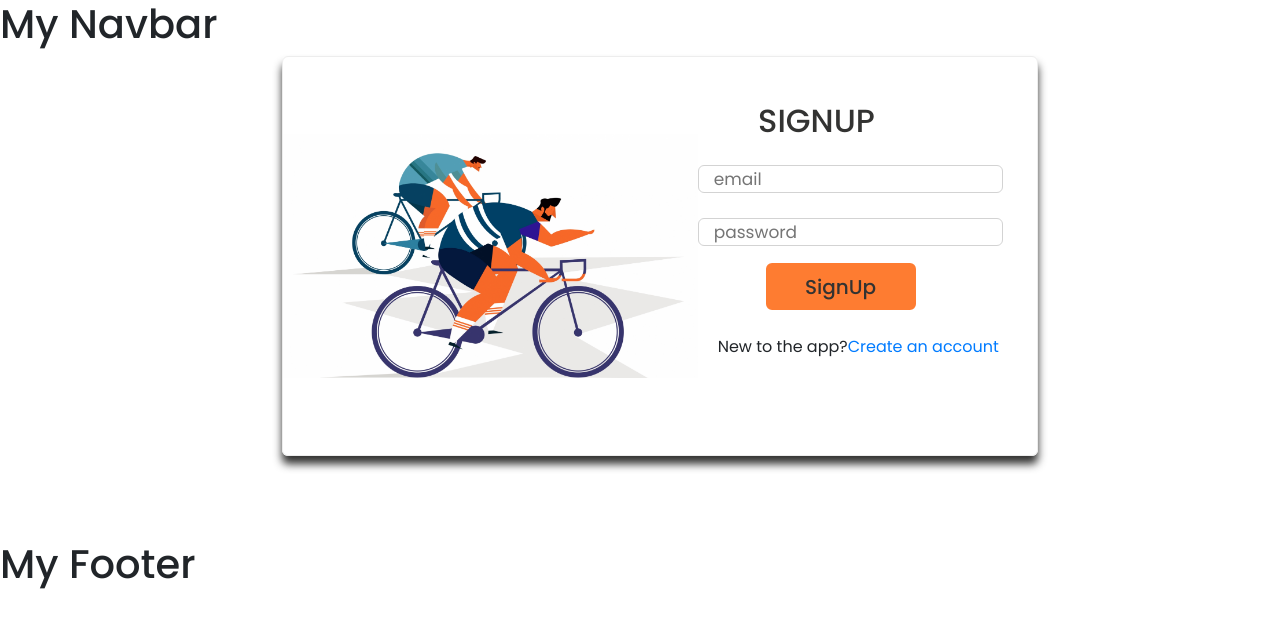
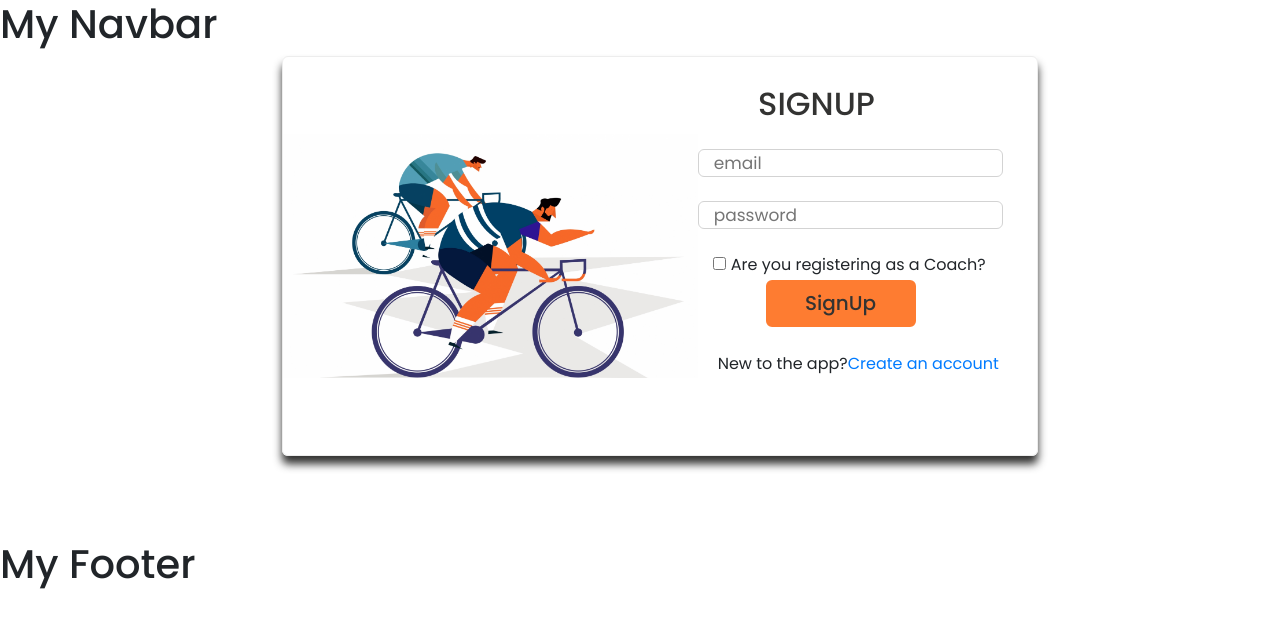
Before and after one commit to rajnidua/the-coach-plus, a React (Create React App) app in the folder client/: page /SignUp in a window 1280 px wide. Shown: the top 628 px of the page. Built offline with nearby package versions, Linux system fonts and the light colour scheme.

Commit message:
coach check on signup

```diff
--- a/client/package.json
+++ b/client/package.json
@@ -8,11 +8,11 @@
     "@testing-library/jest-dom": "^4.2.4",
     "@testing-library/react": "^9.3.2",
     "@testing-library/user-event": "^7.1.2",
-    "bootstrap": "^4.4.1",
+    "bootstrap": "^4.6.1",
     "graphql": "^15.7.0",
     "jwt-decode": "^2.2.0",
     "react": "^16.13.1",
-    "react-bootstrap": "^2.0.1",
+    "react-bootstrap": "^2.0.2",
     "react-dom": "^16.13.1",
     "react-router-dom": "^5.1.2",
     "react-scripts": "3.4.1"
--- a/client/src/components/SignUp-Body/Body.js
+++ b/client/src/components/SignUp-Body/Body.js
@@ -28,6 +28,10 @@ function Body() {
                     placeholder="password"
                   />
                 </div>
+                <div className="col span-2-of-3">
+                  <input type="checkbox" name="isCoach" id="isCoach" />
+                  Are you registering as a Coach?
+                </div>
                 <div className="button">
                   <button type="submit">SignUp</button>
                 </div>
```
